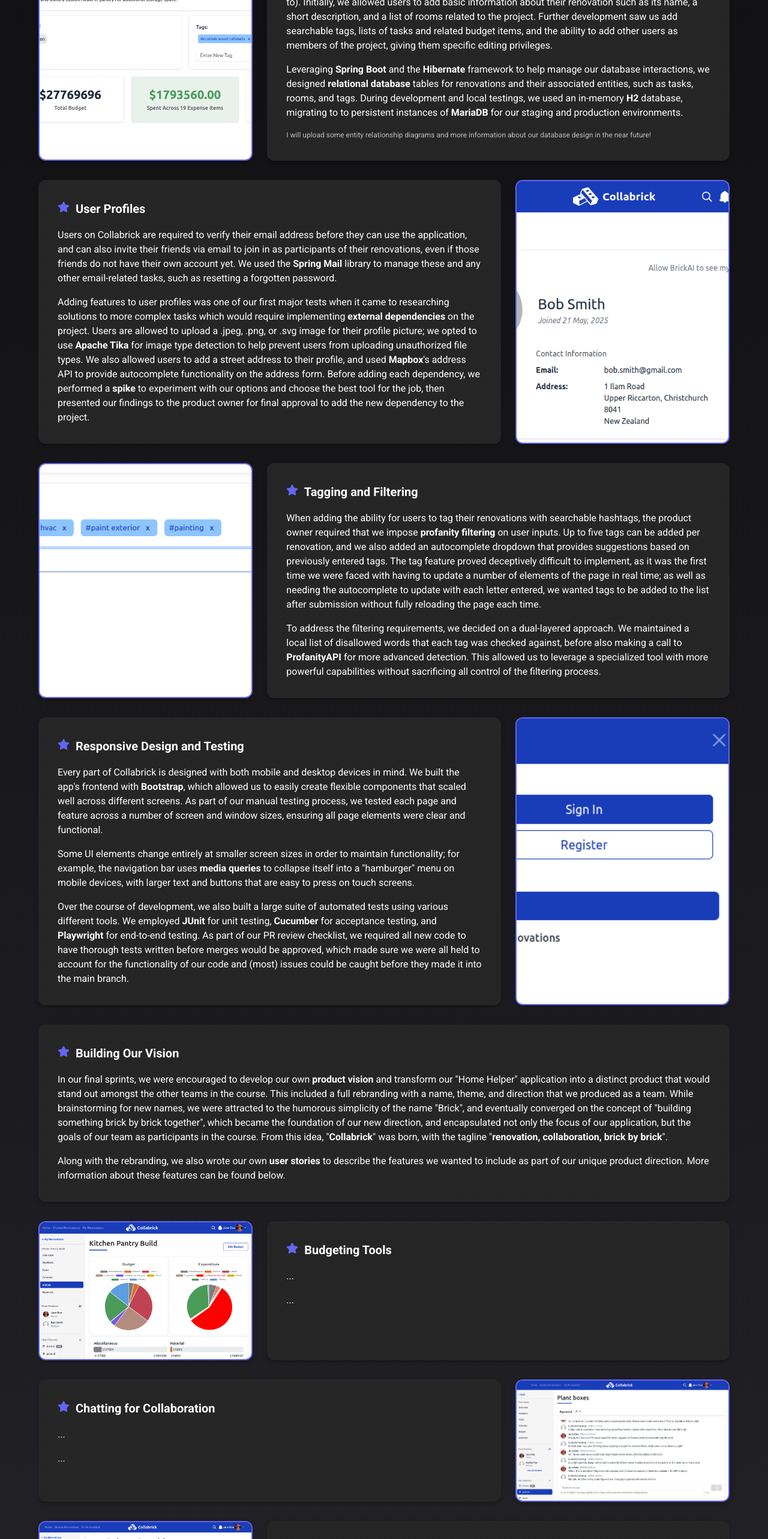
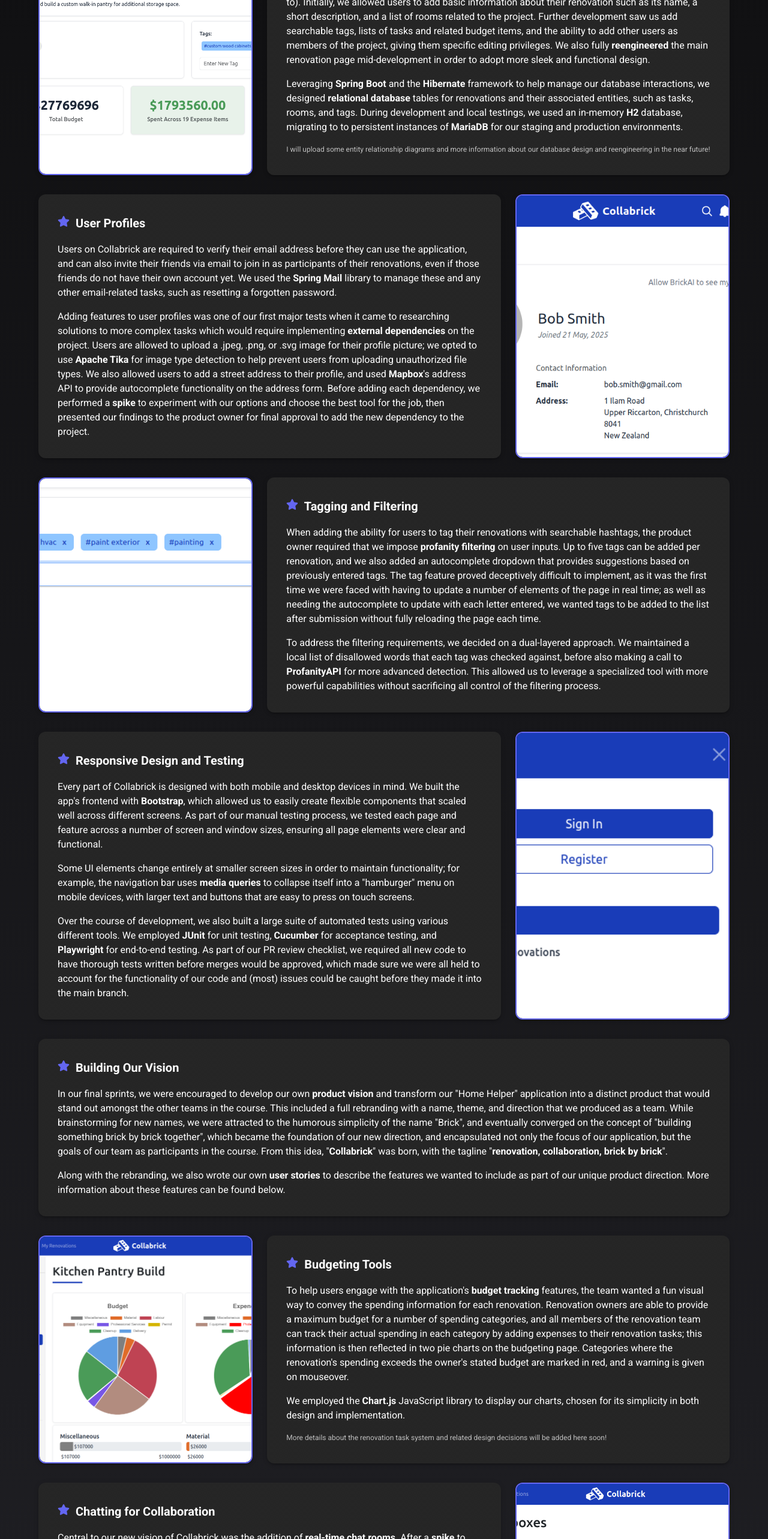
Before and after one commit to cosmo-memories/cosmo-memories.github.io, a React (Vite) app: page /projects/collabrick in a window 1280 px wide. Shown: the part 1124-3690 px from the top of the page at 60% size. Built offline with nearby package versions, Linux system fonts and the light colour scheme.

Commit message:
add more collabrick info

```diff
--- a/src/pages/projects/Collabrick.tsx
+++ b/src/pages/projects/Collabrick.tsx
@@ -73,13 +73,14 @@
                         Each "renovation" represents a DIY project that the user is currently undertaking (or plans to).
                         Initially, we allowed users to add basic information about their renovation such as its name, a short description, and a list of rooms related to the project.
                         Further development saw us add searchable tags, lists of tasks and related budget items, and the ability to add other users as members of the project, giving them specific editing privileges.
+                        We also fully <b>reengineered</b> the main renovation page mid-development in order to adopt more sleek and functional design.
                     </Typography>
                     <Typography variant="body1" component="p" sx={{ mb: 2 }}>
                         Leveraging <b>Spring Boot</b> and the <b>Hibernate</b> framework to help manage our database interactions, we designed <b>relational database</b> tables for renovations and their associated entities, such as tasks, rooms, and tags.
                         During development and local testings, we used an in-memory <b>H2</b> database, migrating to to persistent instances of <b>MariaDB</b> for our staging and production environments.
                     </Typography>
                     <Typography variant="caption" component="p" color="text.secondary">
-                        I will upload some entity relationship diagrams and more information about our database design in the near future!
+                        I will upload some entity relationship diagrams and more information about our database design and reengineering in the near future!
                     </Typography>
                 </Paper>
             </Box>
@@ -191,10 +192,15 @@
                         <FaStar className="star-icon" />&nbsp; Budgeting Tools
                     </Typography>
                     <Typography variant="body1" component="p" sx={{ mb: 2 }}>
-                        ...
+                        To help users engage with the application's <b>budget tracking</b> features, the team wanted a fun visual way to convey the spending information for each renovation.
+                        Renovation owners are able to provide a maximum budget for a number of spending categories, and all members of the renovation team can track their actual spending in each category by adding expenses to their renovation tasks; this information is then reflected in two pie charts on the budgeting page.
+                        Categories where the renovation's spending exceeds the owner's stated budget are marked in red, and a warning is given on mouseover.
                     </Typography>
-                    <Typography variant="body1" component="p">
-                        ...
+                    <Typography variant="body1" component="p" sx={{ mb: 2 }}>
+                        We employed the <b>Chart.js</b> JavaScript library to display our charts, chosen for its simplicity in both design and implementation.
+                    </Typography>
+                    <Typography variant="caption" component="p" color="text.secondary">
+                        More details about the renovation task system and related design decisions will be added here soon!
                     </Typography>
                 </Paper>
             </Box>
@@ -205,10 +211,18 @@
                         <FaStar className="star-icon" />&nbsp; Chatting for Collaboration
                     </Typography>
                     <Typography variant="body1" component="p" sx={{ mb: 2 }}>
-                        ...
+                        Central to our new vision of Collabrick was the addition of <b>real-time chat rooms</b>.
+                        After a <b>spike</b> to experiement with different communication tools, we settled on using <b>STOMP.js</b> to handle <b>WebSocket</b> connections.
+                        The complexity of building this feature was one of the most challenging parts of development, but was eventually successful thanks to our combined knowledge and persistence.
+                    </Typography>
+                    <Typography variant="body1" component="p" sx={{ mb: 2 }}>
+                        Each renovation has a <b>general chat</b> channel which all that renovation's members can take part in.
+                        The renovation's owner may then add further channels and selectively invite members as they wish, allowing renovation teams to compartmentalize their discussions.
+                        Each user on the renovation also has access to a private chat between themselves and "<b>Brick AI</b>"; see below for more information.
                     </Typography>
                     <Typography variant="body1" component="p">
-                        ...
+                        The visual design of chats was modeled after existing popular applications like Slack and Discord, and we also borrowed the familiar method of typing "@" followed by a member's name in order to send them a direct <b>notification</b> of the message.
+                        Notifications may be viewed by clicking the bell icon in the navigation bar.
                     </Typography>
                 </Paper>
                 <Paper className="bounce" elevation={3}
@@ -229,10 +243,15 @@
                         <FaStar className="star-icon" />&nbsp; Brick AI
                     </Typography>
                     <Typography variant="body1" component="p" sx={{ mb: 2 }}>
-                        ...
+                        Affectionately named "<b>Brick</b>", Collabrick's <b>AI assistant</b> is available to interact with in all chat channels.
+                        Users can ask Brick a question simply by including "@BrickAI" in their message, and Brick will give an appropriate reply based on the context of the renovation details and the messages in the current chat channel.
+                        Brick's functionality is integrated into the application using the <b>Spring AI</b> extension for Spring, and it leverages the <b>Google Gemini 2.0 Flash-lite</b> model via the Gemini API in order to generate responses; despite its limitations, this model was chosen as we were restricted to free APIs only in accordance with the course requirements.
+                        To address privacy concerns, users may opt out of having their messages read and remembered by the AI.
                     </Typography>
                     <Typography variant="body1" component="p">
-                        ...
+                        As mentioned above, each member of a given renovation also has a private chat channel where they may converse with Brick without having to tag it in each message.
+                        Here, they may also ask Brick to <b>automatically create tasks</b> for the renovation by providing it with basic information such as a description and due date.
+                        Brick's <b>system prompt</b> instructs it how to properly format task information in order for it to be accepted by the application.
                     </Typography>
                 </Paper>
             </Box>
```
